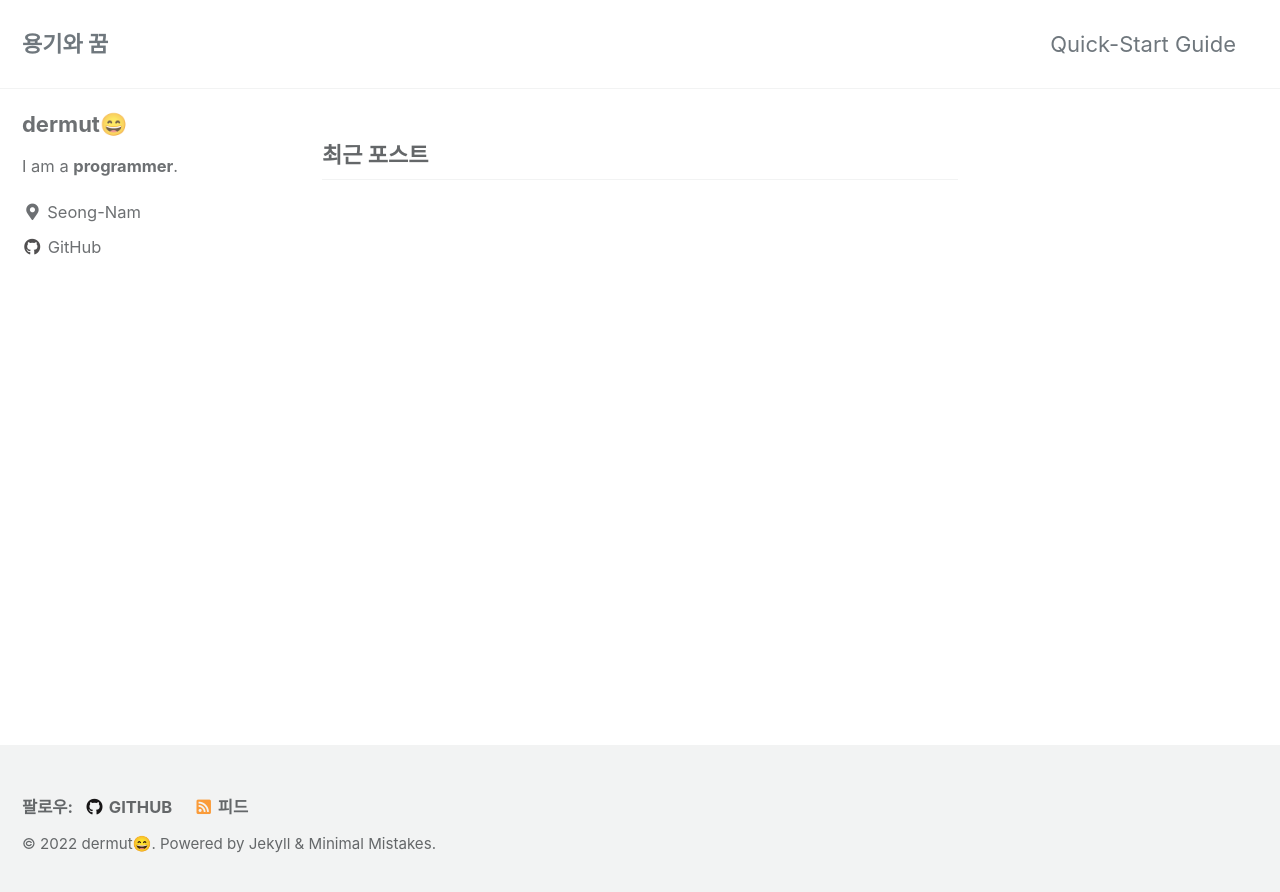
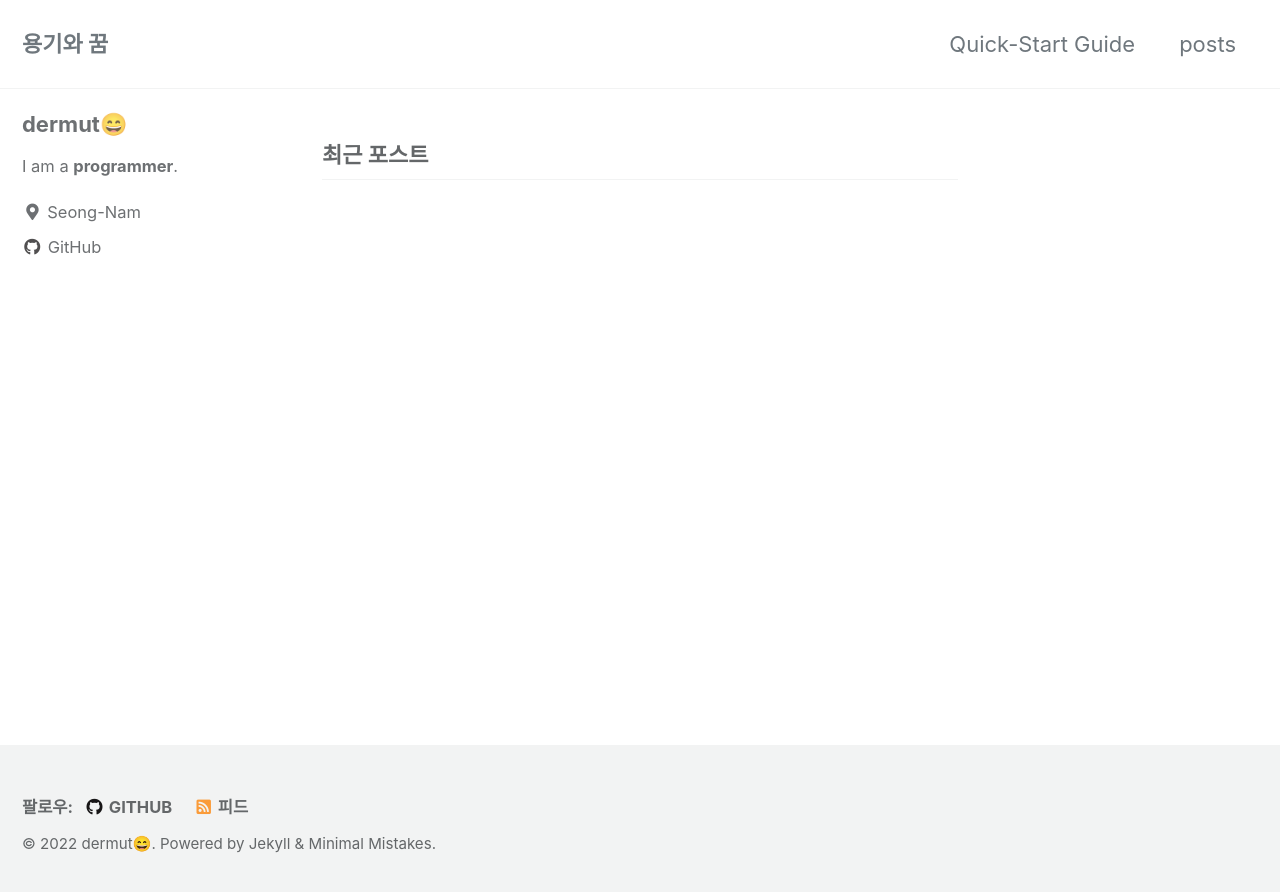
Before and after one commit to dermut/dermut.github.io, a Jekyll site: the page built from index.html, in a window 1280 px wide. Shown: the top 892 px of the page. Built offline with Jekyll 4.4.1, drawn with Linux system fonts in a browser that asks for light colours; cached includes are drawn as plain includes; the list of posts is cut into pages by our own code.

Commit message:
Test posts

```diff
--- a/_data/navigation.yml
+++ b/_data/navigation.yml
@@ -2,6 +2,8 @@
 main:
   - title: "Quick-Start Guide"
     url: https://mmistakes.github.io/minimal-mistakes/docs/quick-start-guide/
+  - title: posts
+    url: /docs/_posts/
   # - title: "About"
   #   url: https://mmistakes.github.io/minimal-mistakes/about/
   # - title: "Sample Posts"
```
